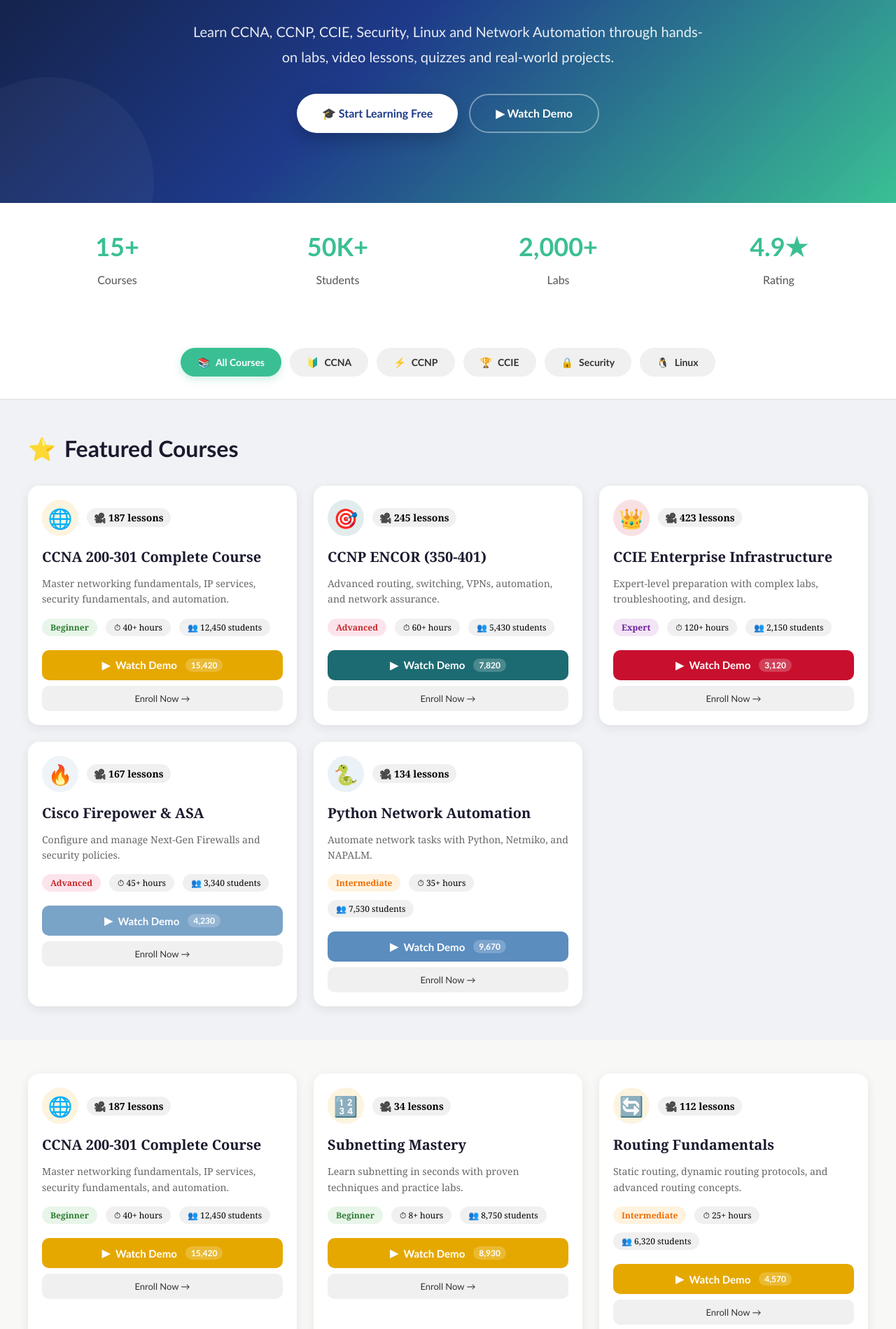
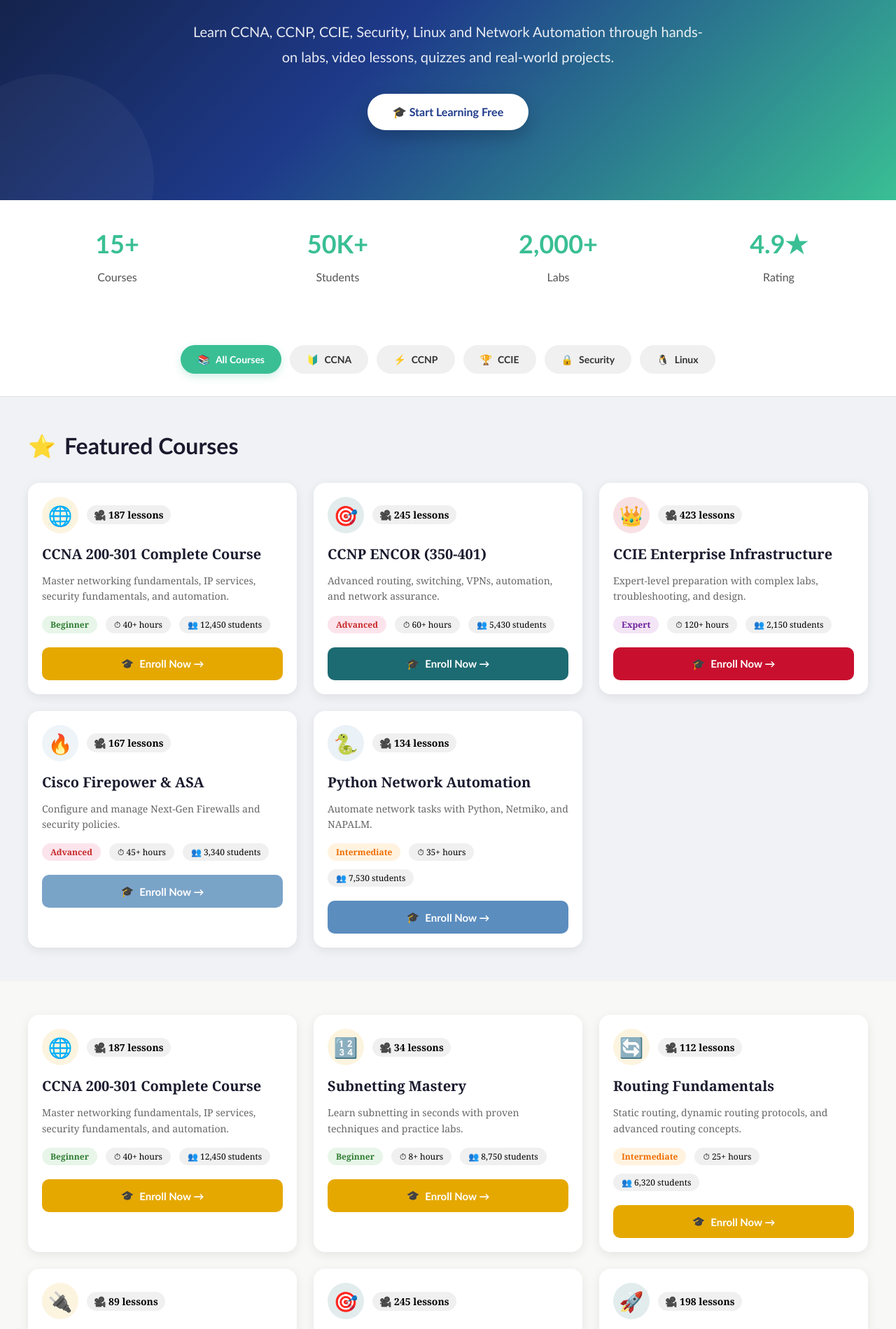
Before and after one commit to Pranavrkvtk/infocampus, a React (Create React App) app: page /courses in a window 1280 px wide. Shown: the part 465-2364 px from the top of the page at 70% size. Built offline with nearby package versions, Linux system fonts and the light colour scheme.

Commit message:
here demo removed

```diff
--- a/src/components/CoursesPage.jsx
+++ b/src/components/CoursesPage.jsx
@@ -43,7 +43,7 @@
 }
 
 // ==================== COURSE CARD COMPONENT ====================
-function CourseCard({ course, isMobile, hovered, onHover, levelColors, onWatchDemo, onEnrollNow }) {
+function CourseCard({ course, isMobile, hovered, onHover, levelColors, onEnrollNow }) {
   return (
     <div
       onMouseEnter={() => onHover(course.id)}
@@ -88,19 +88,18 @@
           <span style={{ background: "#f0f0f0", padding: "4px 12px", borderRadius: "20px", fontSize: "12px" }}>👥 {course.students.toLocaleString()} students</span>
         </div>
         <button
-          onClick={(e) => { e.stopPropagation(); onWatchDemo(course); }}
+          onClick={(e) => { e.stopPropagation(); onEnrollNow(course); }}
           style={{
             width: "100%",
             background: course.color,
             color: "#fff",
             border: "none",
             borderRadius: "10px",
-            padding: "12px",
+            padding: "14px",
             fontFamily: "'Trebuchet MS', sans-serif",
             fontWeight: 600,
             cursor: "pointer",
-            transition: "opacity 0.2s",
-            marginBottom: "8px",
+            transition: "all 0.2s",
             fontSize: "15px",
             display: "flex",
             alignItems: "center",
@@ -110,32 +109,7 @@
           onMouseEnter={e => e.currentTarget.style.opacity = "0.85"}
           onMouseLeave={e => e.currentTarget.style.opacity = "1"}
         >
-          <span>▶</span> Watch Demo <span style={{
-            background: "rgba(255,255,255,0.2)",
-            borderRadius: "20px",
-            padding: "2px 8px",
-            fontSize: "12px",
-            marginLeft: "4px"
-          }}>{course.demoViews?.toLocaleString() || 0}</span>
-        </button>
-        <button
-          onClick={(e) => { e.stopPropagation(); onEnrollNow(course); }}
-          style={{
-            width: "100%",
-            background: "#f0f0f0",
-            color: "#333",
-            border: "none",
-            borderRadius: "10px",
-            padding: "10px",
-            fontFamily: "'Trebuchet MS', sans-serif",
-            fontWeight: 500,
-            cursor: "pointer",
-            fontSize: "13px",
-          }}
-          onMouseEnter={e => e.currentTarget.style.background = "#e0e0e0"}
-          onMouseLeave={e => e.currentTarget.style.background = "#f0f0f0"}
-        >
-          Enroll Now →
+          <span>🎓</span> Enroll Now →
         </button>
       </div>
     </div>
@@ -144,21 +118,21 @@
 
 // ==================== COURSES DATA ====================
 export const courses = [
-  { id: 1,  title: "CCNA 200-301 Complete Course",    description: "Master networking fundamentals, IP services, security fundamentals, and automation.",              level: "Beginner",     duration: "40+ hours",  lessons: 187, category: "ccna",     icon: "🌐", color: "#e5a800", featured: true,  students: 12450, demoViews: 15420 },
-  { id: 2,  title: "Subnetting Mastery",              description: "Learn subnetting in seconds with proven techniques and practice labs.",                            level: "Beginner",     duration: "8+ hours",   lessons: 34,  category: "ccna",     icon: "🔢", color: "#e5a800", featured: false, students: 8750,  demoViews: 8930  },
-  { id: 3,  title: "Routing Fundamentals",            description: "Static routing, dynamic routing protocols, and advanced routing concepts.",                        level: "Intermediate", duration: "25+ hours",  lessons: 112, category: "ccna",     icon: "🔄", color: "#e5a800", featured: false, students: 6320,  demoViews: 4570  },
-  { id: 4,  title: "Switching and VLANs",             description: "Configure switches, VLANs, STP, EtherChannel, and switch security.",                              level: "Intermediate", duration: "20+ hours",  lessons: 89,  category: "ccna",     icon: "🔌", color: "#e5a800", featured: false, students: 7140,  demoViews: 6210  },
-  { id: 5,  title: "CCNP ENCOR (350-401)",            description: "Advanced routing, switching, VPNs, automation, and network assurance.",                           level: "Advanced",     duration: "60+ hours",  lessons: 245, category: "ccnp",     icon: "🎯", color: "#1d6b72", featured: true,  students: 5430,  demoViews: 7820  },
-  { id: 6,  title: "CCNP ENARSI (300-410)",           description: "Deep dive into advanced routing, VPN services, and infrastructure security.",                     level: "Advanced",     duration: "50+ hours",  lessons: 198, category: "ccnp",     icon: "🚀", color: "#1d6b72", featured: false, students: 3980,  demoViews: 3540  },
-  { id: 7,  title: "Advanced OSPF & BGP",             description: "Master OSPF areas, route redistribution, BGP attributes, and route filtering.",                  level: "Advanced",     duration: "35+ hours",  lessons: 145, category: "ccnp",     icon: "🌍", color: "#1d6b72", featured: false, students: 4670,  demoViews: 4980  },
-  { id: 8,  title: "CCIE Enterprise Infrastructure", description: "Expert-level preparation with complex labs, troubleshooting, and design.",                        level: "Expert",       duration: "120+ hours", lessons: 423, category: "ccie",     icon: "👑", color: "#c8102e", featured: true,  students: 2150,  demoViews: 3120  },
-  { id: 9,  title: "CCIE Lab Preparation",            description: "Full-scale lab simulations and topology design for CCIE certification.",                          level: "Expert",       duration: "80+ hours",  lessons: 267, category: "ccie",     icon: "🧪", color: "#c8102e", featured: false, students: 1890,  demoViews: 2470  },
-  { id: 10, title: "Network Security Fundamentals",  description: "Firewalls, VPNs, access control, and security best practices.",                                   level: "Intermediate", duration: "30+ hours",  lessons: 124, category: "security", icon: "🛡️", color: "#7aa3c8", featured: false, students: 5920,  demoViews: 6850  },
-  { id: 11, title: "Cisco Firepower & ASA",           description: "Configure and manage Next-Gen Firewalls and security policies.",                                  level: "Advanced",     duration: "45+ hours",  lessons: 167, category: "security", icon: "🔥", color: "#7aa3c8", featured: true,  students: 3340,  demoViews: 4230  },
-  { id: 12, title: "VPN Technologies",               description: "Site-to-site VPN, Remote Access VPN, DMVPN, and FlexVPN.",                                        level: "Advanced",     duration: "28+ hours",  lessons: 98,  category: "security", icon: "🔗", color: "#7aa3c8", featured: false, students: 4210,  demoViews: 3880  },
-  { id: 13, title: "Linux for Network Engineers",    description: "Essential Linux commands, scripting, and automation for networking.",                              level: "Beginner",     duration: "25+ hours",  lessons: 89,  category: "linux",    icon: "💻", color: "#5b8dbf", featured: false, students: 6780,  demoViews: 5910  },
-  { id: 14, title: "Python Network Automation",      description: "Automate network tasks with Python, Netmiko, and NAPALM.",                                         level: "Intermediate", duration: "35+ hours",  lessons: 134, category: "linux",    icon: "🐍", color: "#5b8dbf", featured: true,  students: 7530,  demoViews: 9670  },
-  { id: 15, title: "Ansible for Networking",         description: "Network automation using Ansible playbooks and roles.",                                            level: "Intermediate", duration: "22+ hours",  lessons: 76,  category: "linux",    icon: "📦", color: "#5b8dbf", featured: false, students: 4120,  demoViews: 3360  },
+  { id: 1,  title: "CCNA 200-301 Complete Course",    description: "Master networking fundamentals, IP services, security fundamentals, and automation.",              level: "Beginner",     duration: "40+ hours",  lessons: 187, category: "ccna",     icon: "🌐", color: "#e5a800", featured: true,  students: 12450 },
+  { id: 2,  title: "Subnetting Mastery",              description: "Learn subnetting in seconds with proven techniques and practice labs.",                            level: "Beginner",     duration: "8+ hours",   lessons: 34,  category: "ccna",     icon: "🔢", color: "#e5a800", featured: false, students: 8750  },
+  { id: 3,  title: "Routing Fundamentals",            description: "Static routing, dynamic routing protocols, and advanced routing concepts.",                        level: "Intermediate", duration: "25+ hours",  lessons: 112, category: "ccna",     icon: "🔄", color: "#e5a800", featured: false, students: 6320  },
+  { id: 4,  title: "Switching and VLANs",             description: "Configure switches, VLANs, STP, EtherChannel, and switch security.",                              level: "Intermediate", duration: "20+ hours",  lessons: 89,  category: "ccna",     icon: "🔌", color: "#e5a800", featured: false, students: 7140  },
+  { id: 5,  title: "CCNP ENCOR (350-401)",            description: "Advanced routing, switching, VPNs, automation, and network assurance.",                           level: "Advanced",     duration: "60+ hours",  lessons: 245, category: "ccnp",     icon: "🎯", color: "#1d6b72", featured: true,  students: 5430  },
+  { id: 6,  title: "CCNP ENARSI (300-410)",           description: "Deep dive into advanced routing, VPN services, and infrastructure security.",                     level: "Advanced",     duration: "50+ hours",  lessons: 198, category: "ccnp",     icon: "🚀", color: "#1d6b72", featured: false, students: 3980  },
+  { id: 7,  title: "Advanced OSPF & BGP",             description: "Master OSPF areas, route redistribution, BGP attributes, and route filtering.",                  level: "Advanced",     duration: "35+ hours",  lessons: 145, category: "ccnp",     icon: "🌍", color: "#1d6b72", featured: false, students: 4670  },
+  { id: 8,  title: "CCIE Enterprise Infrastructure", description: "Expert-level preparation with complex labs, troubleshooting, and design.",                        level: "Expert",       duration: "120+ hours", lessons: 423, category: "ccie",     icon: "👑", color: "#c8102e", featured: true,  students: 2150  },
+  { id: 9,  title: "CCIE Lab Preparation",            description: "Full-scale lab simulations and topology design for CCIE certification.",                          level: "Expert",       duration: "80+ hours",  lessons: 267, category: "ccie",     icon: "🧪", color: "#c8102e", featured: false, students: 1890  },
+  { id: 10, title: "Network Security Fundamentals",  description: "Firewalls, VPNs, access control, and security best practices.",                                   level: "Intermediate", duration: "30+ hours",  lessons: 124, category: "security", icon: "🛡️", color: "#7aa3c8", featured: false, students: 5920  },
+  { id: 11, title: "Cisco Firepower & ASA",           description: "Configure and manage Next-Gen Firewalls and security policies.",                                  level: "Advanced",     duration: "45+ hours",  lessons: 167, category: "security", icon: "🔥", color: "#7aa3c8", featured: true,  students: 3340  },
+  { id: 12, title: "VPN Technologies",               description: "Site-to-site VPN, Remote Access VPN, DMVPN, and FlexVPN.",                                        level: "Advanced",     duration: "28+ hours",  lessons: 98,  category: "security", icon: "🔗", color: "#7aa3c8", featured: false, students: 4210  },
+  { id: 13, title: "Linux for Network Engineers",    description: "Essential Linux commands, scripting, and automation for networking.",                              level: "Beginner",     duration: "25+ hours",  lessons: 89,  category: "linux",    icon: "💻", color: "#5b8dbf", featured: false, students: 6780  },
+  { id: 14, title: "Python Network Automation",      description: "Automate network tasks with Python, Netmiko, and NAPALM.",                                         level: "Intermediate", duration: "35+ hours",  lessons: 134, category: "linux",    icon: "🐍", color: "#5b8dbf", featured: true,  students: 7530  },
+  { id: 15, title: "Ansible for Networking",         description: "Network automation using Ansible playbooks and roles.",                                            level: "Intermediate", duration: "22+ hours",  lessons: 76,  category: "linux",    icon: "📦", color: "#5b8dbf", featured: false, students: 4120  },
 ];
 
 // ==================== MAIN COURSES PAGE ====================
@@ -181,28 +155,6 @@
     Intermediate: { bg: "#fff3e0", text: "#ef6c00" },
     Advanced:     { bg: "#fce4ec", text: "#c62828" },
     Expert:       { bg: "#f3e5f5", text: "#6a1b9a" },
-  };
-
-  const getVideoUrlForCourse = (course) => {
-    const base = "https://www.youtube.com/embed/";
-    switch (course.category) {
-      case "ccna":     return base + "0KZNRhjjC3s?autoplay=1&rel=0";
-      case "ccnp":     return base + "3rV5m7kALWg?autoplay=1&rel=0";
-      case "security": return base + "k2B1f3bBkaA?autoplay=1&rel=0";
-      default:         return base + "dQw4w9WgXcQ?autoplay=1&rel=0";
-    }
-  };
-
-  // ✅ Both use navigate — no prop callbacks needed
-  const handleWatchDemo = (course) => {
-    const demoData = {
-      title: `${course.title} — Exclusive Preview`,
-      description: `Get a sneak peek into our "${course.title}" course. Experience real instructor-led sessions, hands-on lab walkthroughs, and exam strategies. This demo covers key topics from ${course.category.toUpperCase()} track including practical configurations and troubleshooting scenarios.`,
-      instructor: course.category === "ccie" ? "Dr. James Chen, CCIE #10234" : "Senior Instructor Team",
-      duration: "15",
-      videoUrl: getVideoUrlForCourse(course),
-    };
-    navigate("/watch-demo", { state: { demoVideo: demoData } });
   };
 
   const handleEnrollNow = (course) => {
@@ -295,12 +247,6 @@
             >
               🎓 Start Learning Free
             </button>
-            <button
-              onClick={() => handleWatchDemo(courses[0])}
-              style={{ background: "transparent", color: "#fff", border: "2px solid rgba(255,255,255,0.4)", borderRadius: "50px", padding: "16px 36px", fontWeight: 700, fontSize: "16px", cursor: "pointer", fontFamily: "'Trebuchet MS', sans-serif" }}
-            >
-              ▶ Watch Demo
-            </button>
           </div>
         </div>
       </div>
@@ -380,7 +326,6 @@
                   hovered={hoveredCourse === course.id}
                   onHover={setHoveredCourse}
                   levelColors={levelColors}
-                  onWatchDemo={handleWatchDemo}
                   onEnrollNow={handleEnrollNow}
                 />
               ))}
@@ -411,7 +356,6 @@
                 hovered={hoveredCourse === course.id}
                 onHover={setHoveredCourse}
                 levelColors={levelColors}
-                onWatchDemo={handleWatchDemo}
                 onEnrollNow={handleEnrollNow}
               />
             ))}
@@ -432,7 +376,6 @@
         <p style={{ color: "#ccc", fontSize: isMobile ? "14px" : "16px", marginBottom: "32px", maxWidth: "600px", marginLeft: "auto", marginRight: "auto", fontFamily: "'Trebuchet MS', sans-serif" }}>
           Join thousands of successful network engineers who accelerated their careers
         </p>
-        <div style={{ display: "flex", gap: "16px", justifyContent: "center", flexWrap: "wrap" }}>
         <button
           onClick={() => handleEnrollNow(courses[0])}
           style={{ background: "#3abf94", color: "#fff", border: "none", borderRadius: "40px", padding: "14px 36px", fontSize: "16px", fontWeight: 700, cursor: "pointer", fontFamily: "'Trebuchet MS', sans-serif" }}
@@ -441,15 +384,6 @@
         >
           🎓 Start Free Trial
         </button>
-          <button
-            onClick={() => handleWatchDemo(courses[0])}
-            style={{ background: "transparent", color: "#3abf94", border: "2px solid #3abf94", borderRadius: "40px", padding: "14px 36px", fontSize: "16px", fontWeight: 700, cursor: "pointer", fontFamily: "'Trebuchet MS', sans-serif" }}
-            onMouseEnter={e => e.currentTarget.style.background = "rgba(58,191,148,0.08)"}
-            onMouseLeave={e => e.currentTarget.style.background = "transparent"}
-          >
-            ▶ Watch Demo
-          </button>
-        </div>
       </div>
 
       {/* ── Footer ── */}
```
Lines whose indentation alone changed are shown as unchanged.
